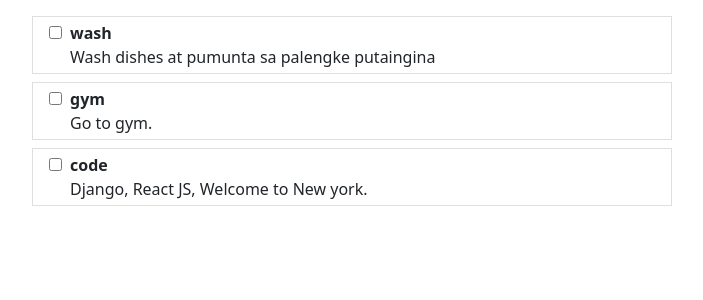
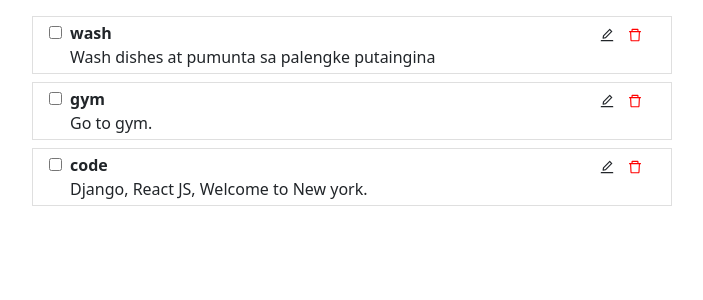
Before and after one commit to jezozobrado/react-todolist, a React (Vite) app in the folder todolist/: page / in a window 1280 px wide. Shown: the top 300 px of the page, without its empty margins (288-991 px from the left). Built offline with nearby package versions, Linux system fonts and the light colour scheme.

Commit message:
Prepare code for form integration.

```diff
--- a/todolist/src/App.tsx
+++ b/todolist/src/App.tsx
@@ -76,6 +76,16 @@ const App = () => {
     );
   };
 
+  const handleSave = (savedToDo: ToDo) => {
+    setToDos(
+      toDos.map((toDo) =>
+        toDo.description === savedToDo.description
+          ? { ...toDo, isEdited: !toDo.isEdited }
+          : toDo
+      )
+    );
+  };
+
   return (
     <>
       <ToDoList
@@ -84,6 +94,7 @@ const App = () => {
         onDelete={handleDelete}
         onHover={handleHover}
         onEdit={handleEdit}
+        onSave={handleSave}
       />
     </>
   );
--- a/todolist/src/components/ToDoList.tsx
+++ b/todolist/src/components/ToDoList.tsx
@@ -2,6 +2,7 @@ import { ToDo } from "../App";
 import { AiOutlineEdit, AiOutlineDelete } from "react-icons/ai";
 import { VscSaveAs } from "react-icons/vsc";
 import { MdOutlineCancel } from "react-icons/md";
+import { useForm, FieldValues } from "react-hook-form";
 
 interface Props {
   toDoList: ToDo[];
@@ -9,9 +10,22 @@ interface Props {
   onDelete: (deletedToDo: ToDo) => void;
   onHover: (hoveredToDo: ToDo) => void;
   onEdit: (editedToDo: ToDo) => void;
+  onSave: (savedToDo: ToDo) => void;
 }
 
-const ToDoList = ({ toDoList, onStrike, onDelete, onHover, onEdit }: Props) => {
+const ToDoList = ({
+  toDoList,
+  onStrike,
+  onDelete,
+  onHover,
+  onEdit,
+  onSave,
+}: Props) => {
+  const { register, handleSubmit } = useForm();
+
+  //   const onSubmit = (data: FieldValues) => {
+  //     console.log(data);
+  //   };
   return (
     <>
       <ul className="list-group m-3 todolist__container">
@@ -24,22 +38,26 @@ const ToDoList = ({ toDoList, onStrike, onDelete, onHover, onEdit }: Props) => {
                 onMouseLeave={() => onHover(toDo)}
               >
                 <div className="d-flex justify-content-between align-items-baseline">
+                  {!toDo.isEdited && (
                     <input
                       type="checkbox"
                       className="me-2"
                       onClick={() => onStrike(toDo)}
                     />
+                  )}
                   {toDo.isEdited ? (
                     <div className="d-flex flex-column flex-grow-1">
                       <input
+                        {...register("title")}
                         type="text"
-                        value={toDo.title}
-                        className="border-0"
+                        defaultValue={toDo.title}
+                        className="form-control border-0 shadow-none"
                       />
                       <input
+                        {...register("description")}
                         type="text"
-                        value={toDo.description}
-                        className="border-0"
+                        defaultValue={toDo.description}
+                        className="form-control border-0 shadow-none"
                       />
                     </div>
                   ) : (
@@ -55,11 +73,13 @@ const ToDoList = ({ toDoList, onStrike, onDelete, onHover, onEdit }: Props) => {
                     </div>
                   )}
                 </div>
-                {toDo.isHovered ? (
+
                 <div className="d-flex p-0 align-items-start">
                   <button
-                      className="btn border-0 py-0 px-0"
-                      onClick={() => onEdit(toDo)}
+                    className="btn border-0 p-0"
+                    onClick={() => {
+                      toDo.isEdited ? onSave(toDo) : onEdit(toDo);
+                    }}
                   >
                     {toDo.isEdited ? <VscSaveAs /> : <AiOutlineEdit />}
                   </button>
@@ -75,7 +95,6 @@ const ToDoList = ({ toDoList, onStrike, onDelete, onHover, onEdit }: Props) => {
                     )}
                   </button>
                 </div>
-                ) : null}
               </div>
             </li>
           </div>
```
Lines whose indentation alone changed are shown as unchanged.
